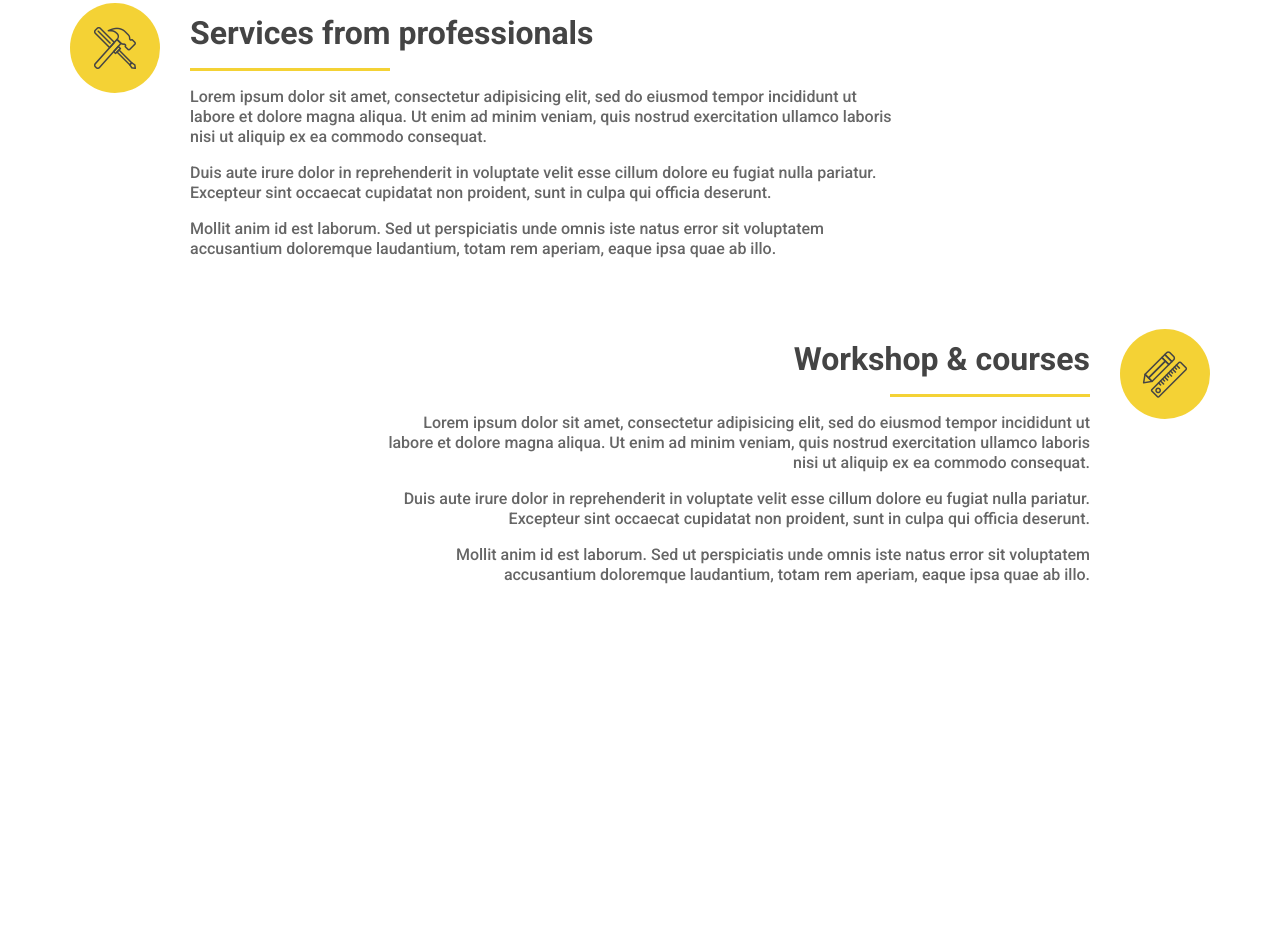
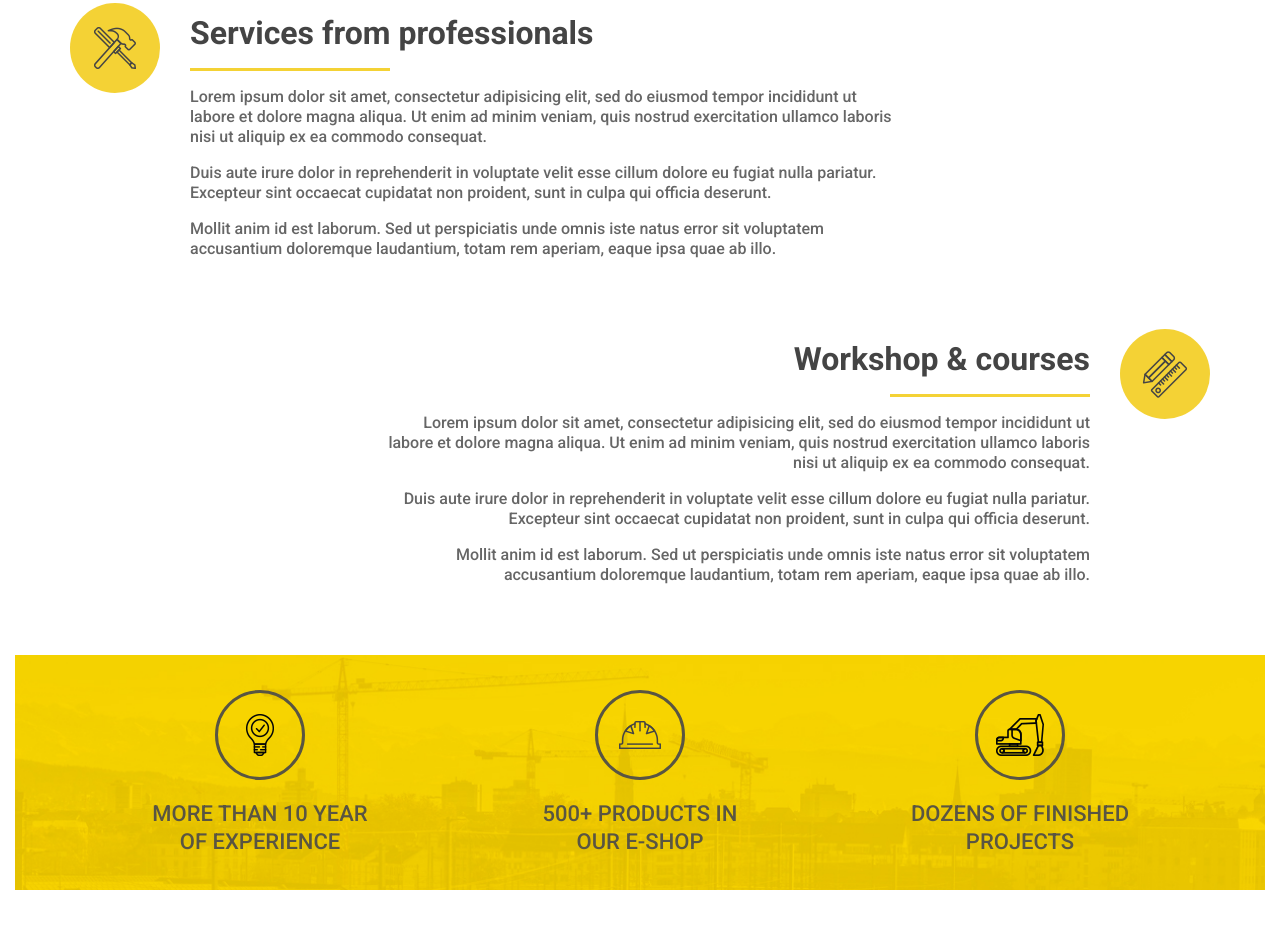
Before and after one commit to Keelaro1/heavy-con, a website: page app/index.html in a window 1280 px wide. Shown: the part 1087-2015 px from the top of the page. Before the commit the page ends 1758 px from the top, so only its background shows below. Drawn offline with nearby package versions, Linux system fonts and the light colour scheme.

Commit message:
ADD features section

```diff
--- a/app/index.html
+++ b/app/index.html
@@ -124,6 +124,38 @@
     </div>
   </section>
 
+  <section class="features">
+    <div class="container">
+      <div class="features__inner">
+        <div class="container__inner">
+          <div class="features__inner-content">
+            <div class="features__item">
+              <div class="features__item-img features__item-bulb">
+              </div>
+              <div class="features__item-text">
+                More than 10 year of experience
+              </div>
+            </div>
+            <div class="features__item">
+              <div class="features__item-img features__item-helmet ">
+              </div>
+              <div class="features__item-text">
+                500+ products in our e-shop
+              </div>
+            </div>
+            <div class="features__item">
+              <div class="features__item-img features__item-loader">
+              </div>
+              <div class="features__item-text">
+                Dozens of finished projects
+              </div>
+            </div>
+          </div>
+        </div>
+      </div>
+    </div>
+  </section>
+
 
   <script src="https://ajax.googleapis.com/ajax/libs/jquery/3.4.1/jquery.min.js"></script>
   <script src="js/libs.min.js"></script>
--- a/app/scss/modules/_description.scss
+++ b/app/scss/modules/_description.scss
@@ -11,7 +11,8 @@
 
 .description__courses {
   padding-right: 120px;
-  float: right;
+  margin-left: auto;
+  margin-right: 0;
   text-align: end;
   .description__item-divider {
     margin-left: auto;
@@ -35,7 +36,6 @@
   background-position: center;
   left: 0;
   top: 0;
-
 }
 
 .description__courses::after {
--- /dev/null
+++ b/app/scss/modules/_features.scss
@@ -0,0 +1,51 @@
+.features {
+  margin-top: 20px;
+  margin-bottom: 90px;
+}
+.features__inner {
+  background-image: url('../../img/features-bg.jpg');
+  background-repeat: no-repeat;
+  background-position: center;
+  background-size: cover;
+}
+
+.features__inner-content {
+  min-height: 235px;
+  display: flex;
+  justify-content: space-around;
+  align-items: center;
+}
+
+.features__item-img {
+  width: 90px;
+  height: 90px;
+  border-radius: 100%;
+  border: 3px solid #595542;
+  margin: 0 auto;
+  background-image: url('../../img/features-helmet.png');
+  background-repeat: no-repeat;
+  background-position: center;
+}
+
+.features__item-bulb {
+  background-image: url('../../img/features-bulb.png');
+  background-repeat: no-repeat;
+  background-position: center;
+}
+
+.features__item-loader {
+  background-image: url('../../img/features-loader.png');
+  background-repeat: no-repeat;
+  background-position: center;
+}
+
+.features__item-text {
+  font-weight: 500;
+  font-size: 22px;
+  line-height: 28px;
+  color: #595542;
+  text-transform: uppercase;
+  max-width: 220px;
+  text-align: center;
+  margin-top: 20px;
+}
--- a/app/scss/style.scss
+++ b/app/scss/style.scss
@@ -7,6 +7,7 @@
 @import "modules/header";
 @import "modules/slider";
 @import "modules/description";
+@import "modules/features";
 
 *,
 *::after,
```
Also changed, not shown: app/css/style.min.css, app/img/features-bg.jpg (added), app/img/features-bulb.png (added), app/img/features-helmet.png (added), app/img/features-loader.png (added).
